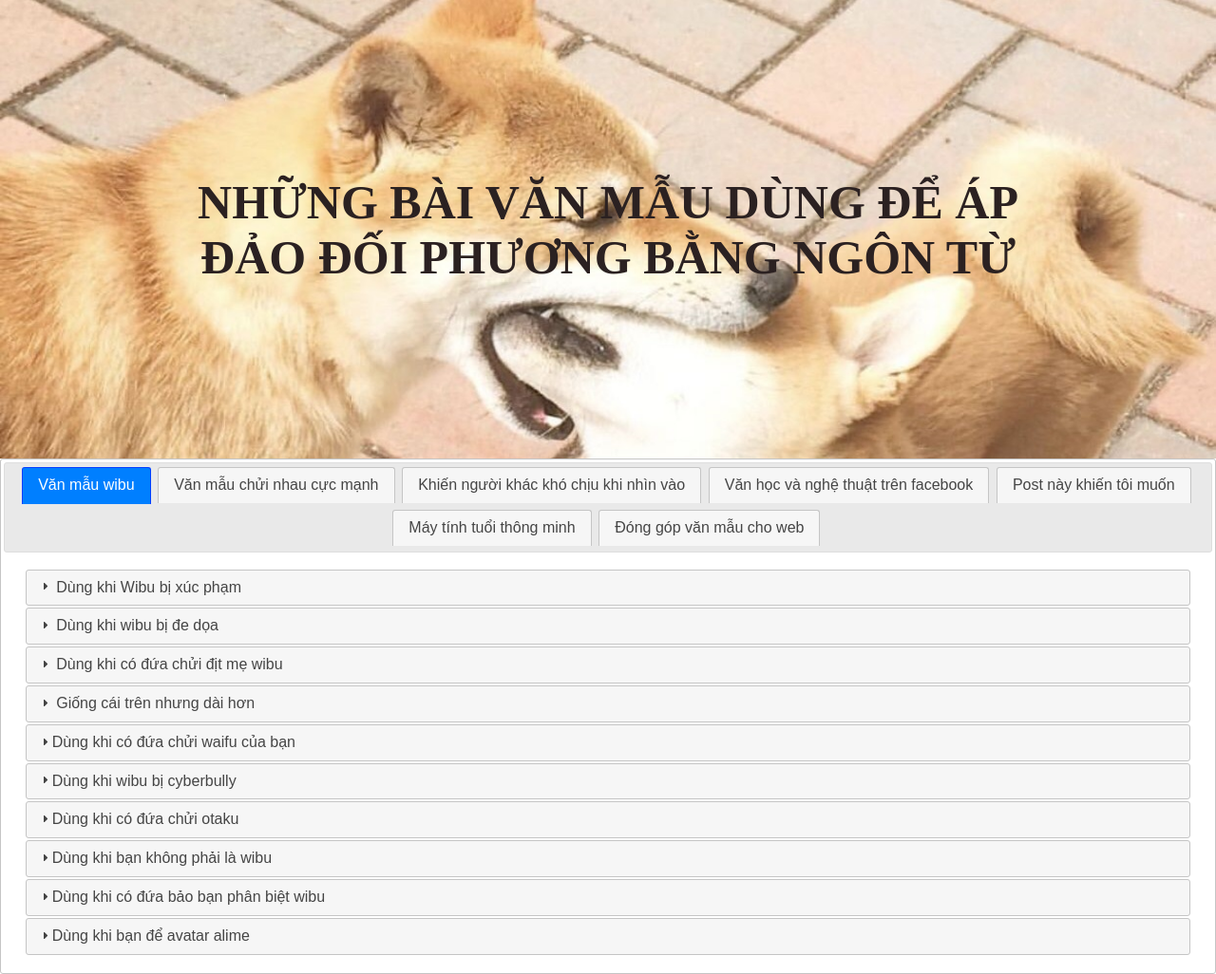
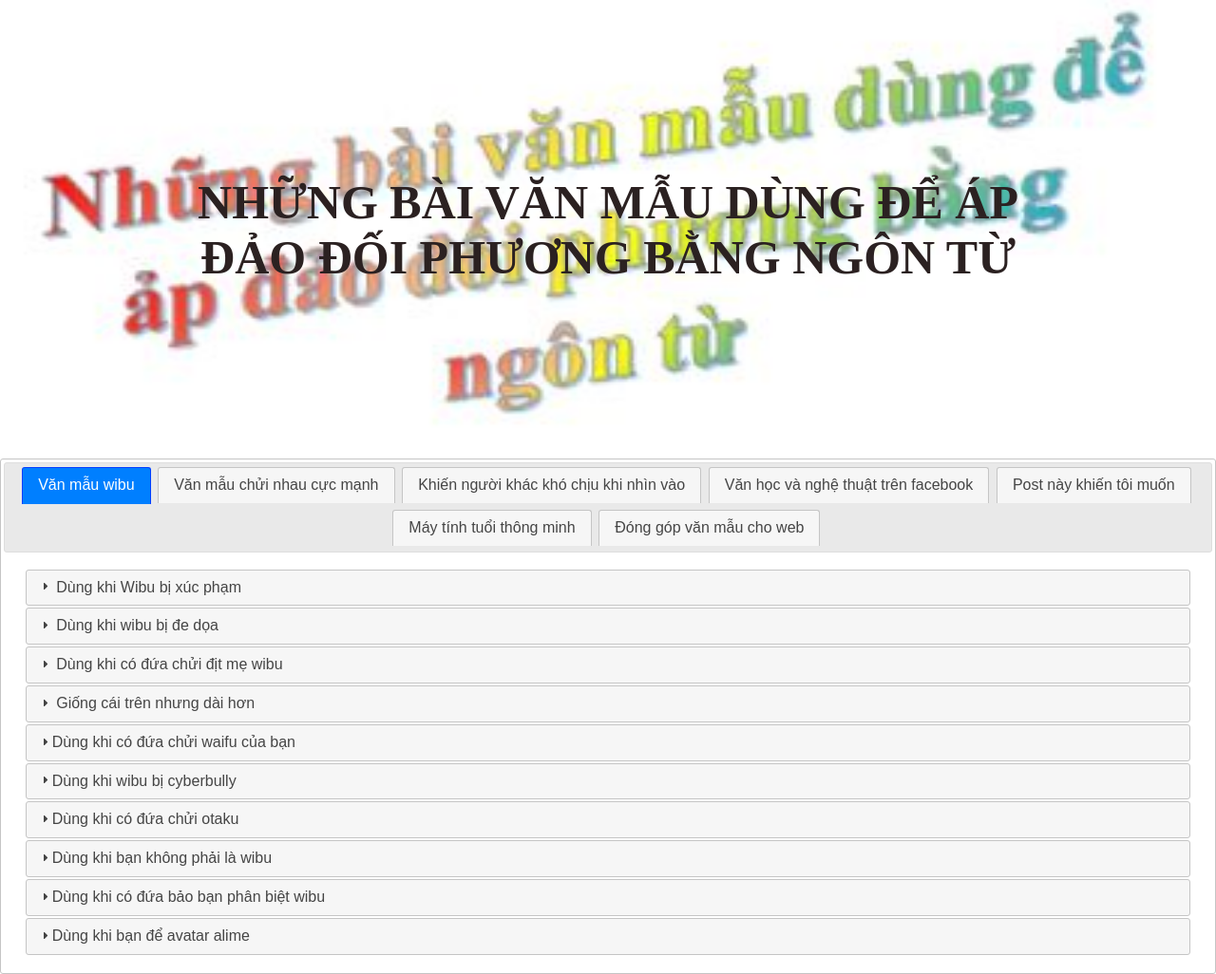
Before and after one commit to comgachienmam147/ditmewibu.com, a plain HTML site: page index.html in a window 1280 px wide. Shown: the top 1026 px of the page at 95% size. Drawn offline with Linux system fonts and the light colour scheme.

Commit message:
Update style.css

```diff
--- a/style.css
+++ b/style.css
@@ -8,7 +8,7 @@ html, body {
     text-align: center;
     color: rgb(43, 33, 33);
     font-size: 25px;
-    background-image: url("chongu.jpg");                /* <------ */
+    background-image: url("background.jpg");                /* <------ */
     background-repeat: no-repeat;
     background-position: 0% 0%;
     background-size: 100% 100%;
```
